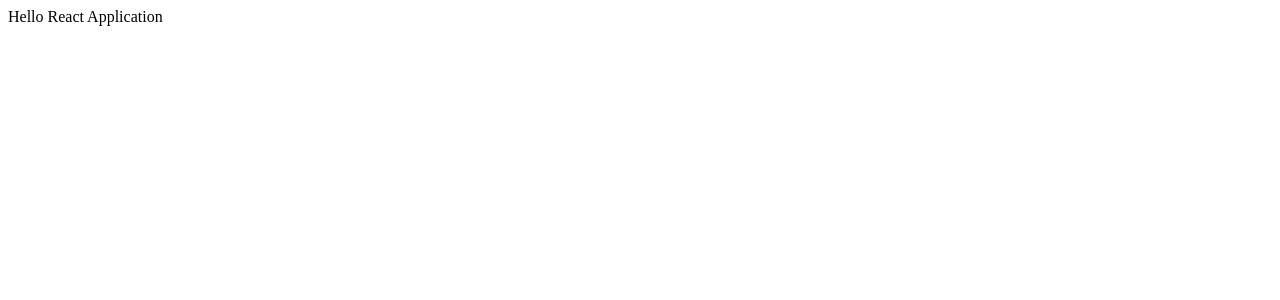
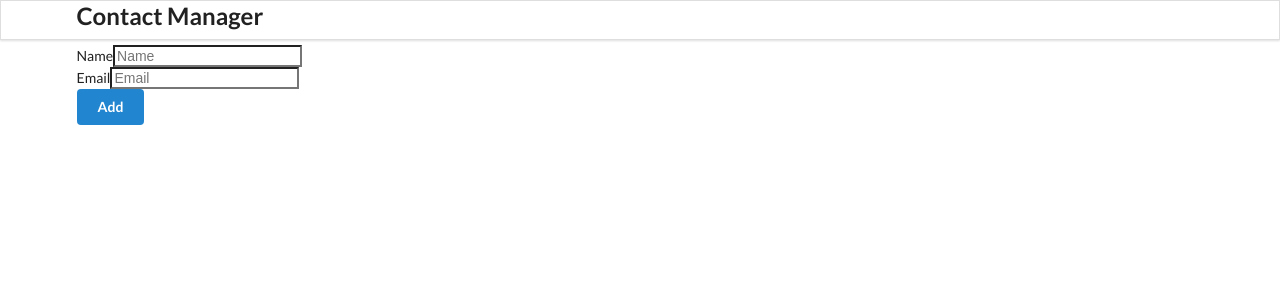
Before and after one commit to shruthirapala/react-project, a React (Create React App) app: page / in a window 1280 px wide. Shown: the top 300 px of the page. Built offline with nearby package versions, Linux system fonts and the light colour scheme.

Commit message:
Added header and add contact form

```diff
--- a/public/index.html
+++ b/public/index.html
@@ -14,7 +14,13 @@
       manifest.json provides metadata used when your web app is installed on a
       user's mobile device or desktop. See https://developers.google.com/web/fundamentals/web-app-manifest/
     -->
-    <link rel="manifest" href="%PUBLIC_URL%/manifest.json" />
+    <link
+      rel="stylesheet"
+      href="https://cdnjs.cloudflare.com/ajax/libs/semantic-ui/2.4.1/semantic.min.css"
+      integrity="sha512-8bHTC73gkZ7rZ7vpqUQThUDhqcNFyYi2xgDgPDHc+GXVGHXq+xPjynxIopALmOPqzo9JZj0k6OqqewdGO3EsrQ=="
+      crossorigin="anonymous"
+    />
+
     <!--
       Notice the use of %PUBLIC_URL% in the tags above.
       It will be replaced with the URL of the `public` folder during the build.
--- a/src/components/AddContact.js
+++ b/src/components/AddContact.js
@@ -0,0 +1,28 @@
+import React from 'react';
+
+class AddContact extends React.Component {
+    render() {
+        return (
+            <div className="ui main">
+                <h2>Add Contact</h2>
+                <form>
+                    <div className="field">
+                        <label>Name</label>
+                        <input type="text" name="name" placeholder="Name"/>
+
+                    </div>
+                      <div className="field">
+                        <label>Email</label>
+                        <input type="text" name="email" placeholder="Email"/>
+
+                    </div>
+                    <button className="ui button blue">Add</button>
+                </form>
+
+            </div>
+        );
+    }
+
+}
+
+export default AddContact;
--- a/src/components/App.js
+++ b/src/components/App.js
@@ -1,8 +1,17 @@
 import './App.css';
+import React from 'react';
+import Header from './Header';
+import AddContact from './AddContact';
+import ContactList from './ContactList';
+
 
 function App() {
   return (
-    <div>Hello React Application</div>
+    <div className="ui container">
+      <Header />
+      <AddContact />
+      {/* <ContactList /> */}
+    </div>
   );
 }
 
--- a/src/components/Header.js
+++ b/src/components/Header.js
@@ -0,0 +1,13 @@
+import React from "react";
+
+const Header = () => {
+  return (
+    <div className="ui fixed menu">
+      <div className="ui container center">
+        <h2>Contact Manager</h2>
+      </div>
+    </div>
+  );
+};
+
+export default Header;
```
